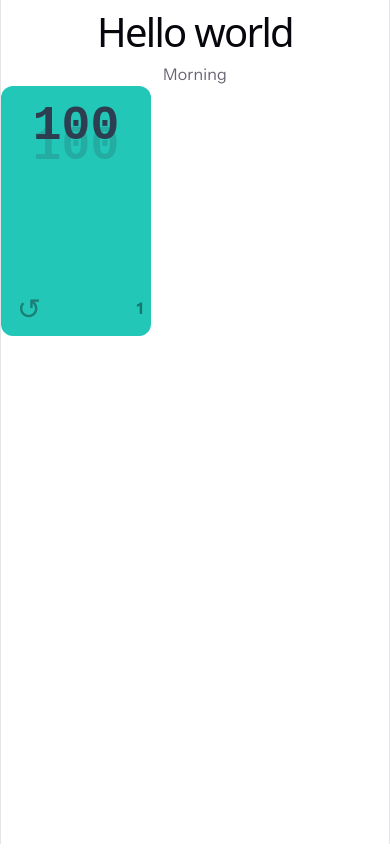
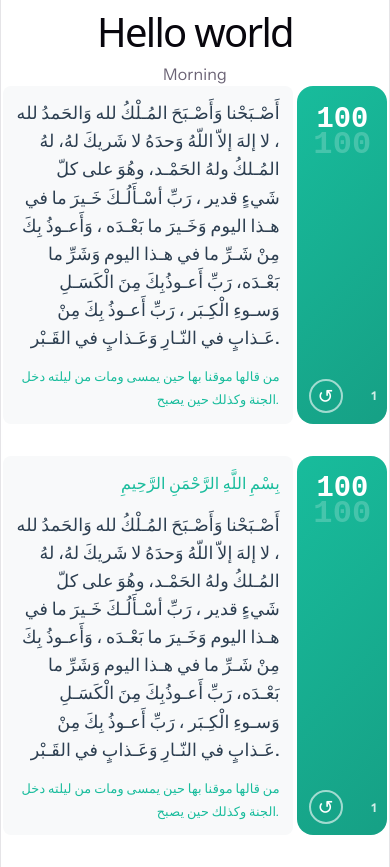
Before and after one commit to MostafaEssam2002/azkar, a React (Vite) app: page / in a window 390 px wide. Before the commit the page ends 844 px from the top, so only its background shows below. Built offline with nearby package versions, Linux system fonts and the light colour scheme; no server answers; a web font is replaced by a local one.

Commit message:
fix(responsive): preserve counter/content layout on narrow screens and add share panel,adjust row layout and counter button sizing for small widths,prevent counter card from expanding to full width at 480px

```diff
--- a/src/components/CounterButton.jsx
+++ b/src/components/CounterButton.jsx
@@ -9,28 +9,36 @@ const CounterButton = ({ num, id }) => {
         }
     };
 
-    const handleReset = (e) => {
+    const resetCounter = (e) => {
         e.stopPropagation();
         setCount(num);
     };
 
     return (
         <div
-            className={count < num ? "counterSectionDecremented" : "counterSection"}
+            className={
+                count < num
+                    ? "counterSectionDecremented"
+                    : "counterSection"
+            }
             onClick={handleCount}
         >
-            <button className="counterSectionButton">
-                {String(count).padStart(2, "0")}
-            </button>
+            {/* الرقم + الانعكاس */}
+            <div className="counterNumberWrapper">
+                <button className="counterSectionButton">
+                    {count}
+                </button>
 
-            <div className="counterShadow">
-                {num}
+                <span className="counterShadow">
+                    {num}
+                </span>
             </div>
 
+            {/* footer */}
             <div className="counterFooter">
                 <button
                     className="counterSectionReset"
-                    onClick={handleReset}
+                    onClick={resetCounter}
                 >
                     ↺
                 </button>
--- a/src/components/RowZekr.jsx
+++ b/src/components/RowZekr.jsx
@@ -1,16 +1,17 @@
-import React from 'react'
 import CounterButton from './CounterButton';
-
+import ZekrContent from './ZekrContent';
 const RowZekr = () => {
     return (
-        <div style={{
-            display: "flex",
-            width:"150px",
-            height:"250px"
-        }}>
+        <>
+        <div className="rowZekrContainer">
             <CounterButton num={100} id={1} />
+            <ZekrContent basmala={false} />
         </div>
+        <div className="rowZekrContainer">
+            <CounterButton num={100} id={1} />
+            <ZekrContent basmala={true} />
+        </div>
+        </>
     )
 }
-
 export default RowZekr
--- /dev/null
+++ b/src/components/ZekrContent.jsx
@@ -0,0 +1,14 @@
+const ZekrContent = (props) => {
+    return (
+        <div className="ZekrContent">
+            {props.basmala && <h6 className="Basmala">بِسْمِ اللَّهِ الرَّحْمَنِ الرَّحِيمِ</h6>}
+            <p className="ZekrText">
+                أَصْـبَحْنا وَأَصْـبَحَ المُـلْكُ لله وَالحَمدُ لله ، لا إلهَ إلاّ اللّهُ وَحدَهُ لا شَريكَ لهُ، لهُ المُـلكُ ولهُ الحَمْـد، وهُوَ على كلّ شَيءٍ قدير ، رَبِّ أسْـأَلُـكَ خَـيرَ ما في هـذا اليوم وَخَـيرَ ما بَعْـدَه ، وَأَعـوذُ بِكَ مِنْ شَـرِّ ما في هـذا اليوم وَشَرِّ ما بَعْـدَه، رَبِّ أَعـوذُبِكَ مِنَ الْكَسَـلِ وَسـوءِ الْكِـبَر ، رَبِّ أَعـوذُ بِكَ مِنْ عَـذابٍ في النّـارِ وَعَـذابٍ في القَـبْر.
+            </p>
+            <span className="ZekrDescription">
+                من قالها موقنا بها حين يمسى ومات من ليلته دخل الجنة وكذلك حين يصبح.
+            </span>
+        </div>
+    )
+}
+export default ZekrContent
--- a/src/styles/components/CounterButton.scss
+++ b/src/styles/components/CounterButton.scss
@@ -1,113 +1,169 @@
 .counterSection,
 .counterSectionDecremented {
-    width: 100%;
-    height: 100%;
-    aspect-ratio: 1 / 2.2;
-    border-radius: 12px;
+    width: clamp(100px, 14vw, 180px);
+    height: auto;
+    border-radius: 16px;
     display: flex;
     flex-direction: column;
     align-items: center;
+    justify-content: space-between;
+
     padding: 1rem;
     position: relative;
     overflow: hidden;
+
     transition: 0.3s;
     user-select: none;
+    flex-shrink: 0;
 }
 
-/* الحالة العادية */
+/* الحالة الأساسية */
 .counterSection {
-    background-color: #22c7b8;
+    background: linear-gradient(
+        135deg,
+        #18bc9c 0%,
+        #16a085 100%
+    );
 }
 
-/* الحالة بعد النقص */
+/* بعد الضغط */
 .counterSectionDecremented {
-    background-color: #3498db;
+    background: linear-gradient(
+        135deg,
+        #3498db 0%,
+        #2980b9 100%
+    );
 }
 
 /* Hover */
 .counterSection:hover,
 .counterSectionDecremented:hover {
-    background-color: #e74c3c;
+    transform: translateY(-2px);
+
+    box-shadow:
+        0 8px 16px rgba(0,0,0,0.2);
+}
+
+/* wrapper الرقم */
+.counterNumberWrapper {
+    position: relative;
+
+    display: flex;
+    flex-direction: column;
+    align-items: center;
+
+    margin-top: 0.5rem;
 }
 
 /* الرقم الأساسي */
 .counterSectionButton {
     background: transparent;
     border: none;
-    font-size: clamp(3rem, 7vw, 5rem);
+
+    font-size: clamp(2rem, 5vw, 3rem);
     font-weight: bold;
-    color: #2C3E50;
-    cursor: pointer;
+    font-family: monospace;
+
+    color: #ffffff;
+
     line-height: 1;
-    font-family: monospace;
-    transition: 0.2s;
+
+    z-index: 2;
+
     pointer-events: none;
 }
 
-/* shadow الرقم */
+/* الانعكاس */
 .counterShadow {
-    font-size: clamp(3rem, 7vw, 5rem);
+    position: absolute;
+    top: 80%;
+    left: 50%;
+    transform: translateX(-50%) scaleY(1);
+    font-size: clamp(2rem, 5vw, 3rem);
     font-weight: bold;
-    color: #2C3E50;
+    font-family: monospace;
+    line-height: 1;
+    color: rgb(255, 255, 255);
     opacity: 0.2;
-    line-height: 1;
-    font-family: monospace;
-    margin-top: -28px;
     pointer-events: none;
 }
 
 /* footer */
 .counterFooter {
-    position: absolute;
-    bottom: 0.8rem;
-    left: 0.8rem;
-    right: 0.8rem;
+    width: 100%;
 
     display: flex;
+    align-items: center;
     justify-content: space-between;
-    align-items: center;
+
+    margin-top: auto;
 }
 
-/* زرار reset */
+/* زر reset */
 .counterSectionReset {
-    width: clamp(40px, 5vw, 50px);
-    height: clamp(40px, 5vw, 50px);
+    width: clamp(38px, 6vw, 52px);
+    height: clamp(38px, 6vw, 52px);
+
     border-radius: 50%;
-    border: none;
+
+    border: 2px solid rgba(255,255,255,0.6);
+
     background: transparent;
-    font-size: clamp(1.8rem, 4vw, 2.5rem);
-    color: #1b7f78;
+
+    color: #ffffff;
+
+    font-size: clamp(1.2rem, 4vw, 1.7rem);
+
+    display: flex;
+    align-items: center;
+    justify-content: center;
+
     cursor: pointer;
+
     transition: 0.3s;
 }
 
 .counterSectionReset:hover {
     transform: rotate(-120deg);
+
+    background: rgba(255,255,255,0.15);
+
+    border-color: #ffffff;
 }
 
 /* ID */
 .counterId {
-    font-size: 1rem;
+    font-size: clamp(0.75rem, 2vw, 1rem);
+
     font-weight: bold;
-    color: rgba(0, 0, 0, 0.4);
-    pointer-events: none;
+
+    color: rgba(255,255,255,0.8);
 }
 
-/* حالة الديكرمنت (مهم) */
-.counterSectionDecremented .counterSectionButton,
-.counterSectionDecremented .counterShadow {
-    color: #ffffff;
+/* responsive */
+@media (max-width: 768px) {
+    .counterSection,
+    .counterSectionDecremented {
+        padding: 0.8rem;
+    }
 }
 
-.counterSectionDecremented .counterId {
-    color: rgba(255, 255, 255, 0.8);
-}
+@media (max-width: 480px) {
+    .counterSection,
+    .counterSectionDecremented {
+        width: clamp(90px, 18vw, 120px);
+        padding: 0.7rem;
+        flex-shrink: 0;
+        align-self: stretch;
+        min-height: 100%;
+    }
 
-/* موبايل */
-@media (max-width: 768px) {
-    .counterFooter {
-        bottom: 0.5rem;
-        left: 0.5rem;
-        right: 0.5rem;
+    .counterSectionButton {
+        font-size: clamp(1.8rem, 4.5vw, 2.4rem);
+    }
+
+    .counterSectionReset {
+        width: clamp(34px, 7vw, 44px);
+        height: clamp(34px, 7vw, 44px);
     }
 }
--- /dev/null
+++ b/src/styles/components/rowZekr.scss
@@ -0,0 +1,35 @@
+/* Row Zekr Container */
+.rowZekrContainer {
+    width: 100%;
+    display: flex;
+    flex-direction: row-reverse;
+    align-items: stretch;
+    gap: 2rem;
+    margin-bottom: 2rem;
+    padding: 0 1rem;
+}
+
+/* Tablet */
+@media (max-width: 1024px) {
+    .rowZekrContainer {
+        gap: 1.5rem;
+        padding: 0 0.8rem;
+    }
+}
+
+/* Tablet صغير */
+@media (max-width: 768px) {
+    .rowZekrContainer {
+        gap: 1rem;
+        padding: 0 0.5rem;
+    }
+}
+
+/* موبايل */
+@media (max-width: 480px) {
+    .rowZekrContainer {
+        gap: 0.3rem;
+        padding: 0 0.1rem;
+        align-items: center;
+    }
+}
--- /dev/null
+++ b/src/styles/components/zekrContent.scss
@@ -0,0 +1,96 @@
+.ZekrContent {
+    flex: 1;
+    min-width: 0;
+    padding: 2rem;
+    min-height: fit-content;
+    height: auto;
+
+    display: flex;
+    flex-direction: column;
+    gap: 1.5rem;
+    background: #f8f9fa;
+    border-radius: 8px;
+    text-align: right;
+}
+
+.Basmala {
+    color: #18bc9c;
+    font-size: 1.6rem;
+    line-height: 1.8;
+    font-weight: 600;
+}
+
+.ZekrText {
+    line-height: 1.1;
+    font-size: 1.8rem;
+    word-break: break-word;
+    color: #2c3e50;
+    font-weight: 500;
+}
+
+.ZekrDescription {
+    color: #18bc9c;
+    font-size: 1.1rem;
+    line-height: 1.8;
+    font-style: italic;
+}
+
+/* Responsive Design */
+@media (max-width: 1024px) {
+    .ZekrContent {
+        padding: 1.5rem;
+    }
+
+    .ZekrText {
+        font-size: 1.6rem;
+        line-height: 2;
+    }
+
+    .Basmala {
+        font-size: 1.4rem;
+    }
+
+    .ZekrDescription {
+        font-size: 1rem;
+    }
+}
+
+@media (max-width: 768px) {
+    .ZekrContent {
+        padding: 1rem;
+        gap: 1rem;
+    }
+
+    .ZekrText {
+        font-size: 1.3rem;
+        line-height: 1.8;
+    }
+
+    .Basmala {
+        font-size: 1.2rem;
+    }
+
+    .ZekrDescription {
+        font-size: 0.9rem;
+    }
+}
+
+@media (max-width: 480px) {
+    .ZekrContent {
+        padding: 0.8rem;
+        gap: 0.8rem;
+    }
+
+    .ZekrText {
+        font-size: 1.1rem;
+        line-height: 1.6;
+    }
+
+    .Basmala {
+        font-size: 1rem;
+    }
+
+    .ZekrDescription {
+        font-size: 0.8rem;
+    }
+}
--- a/src/styles/main.scss
+++ b/src/styles/main.scss
@@ -1,2 +1,4 @@
 @use "reset.scss";
 @use "./components/counterButton.scss";
+@use "./components/zekrContent.scss";
+@use "./components/rowZekr.scss";
```
